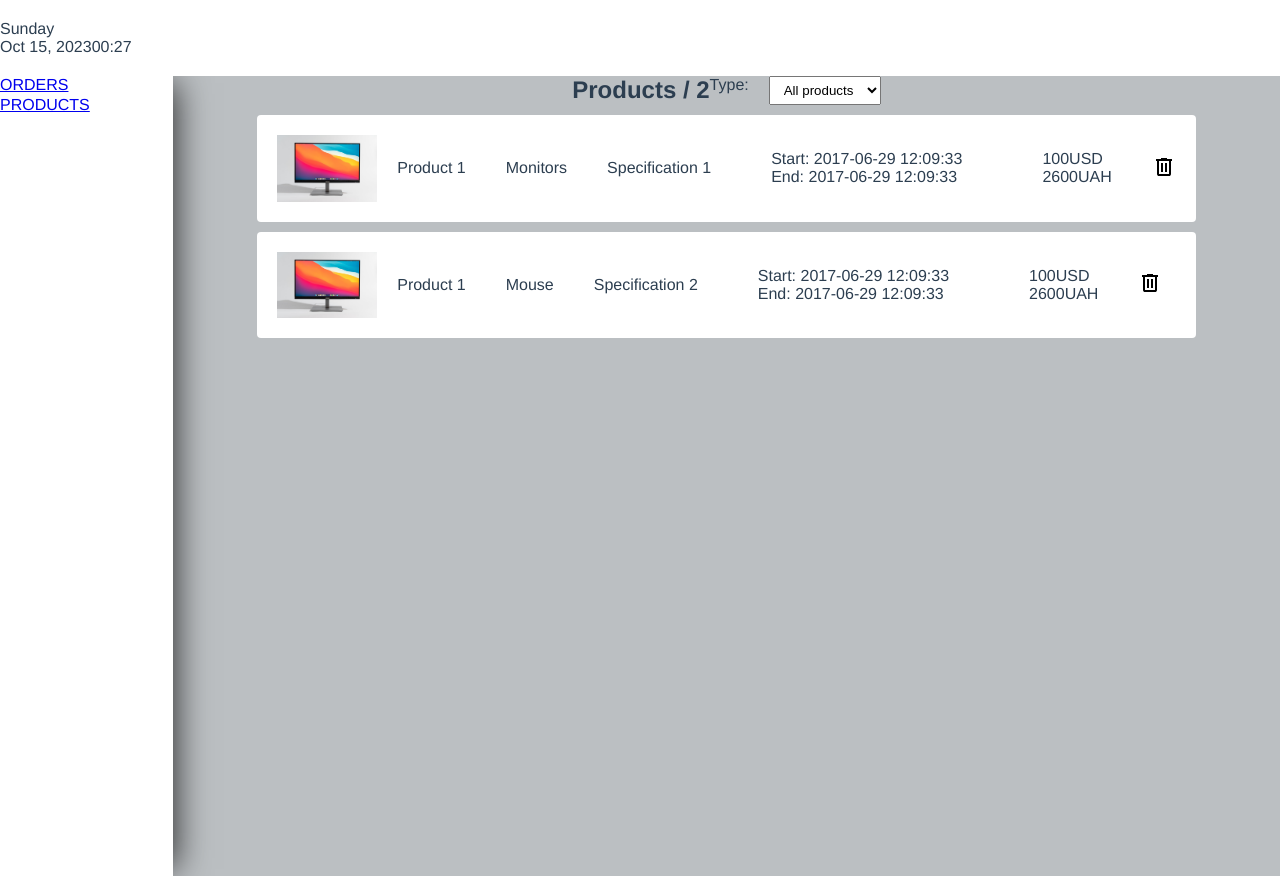
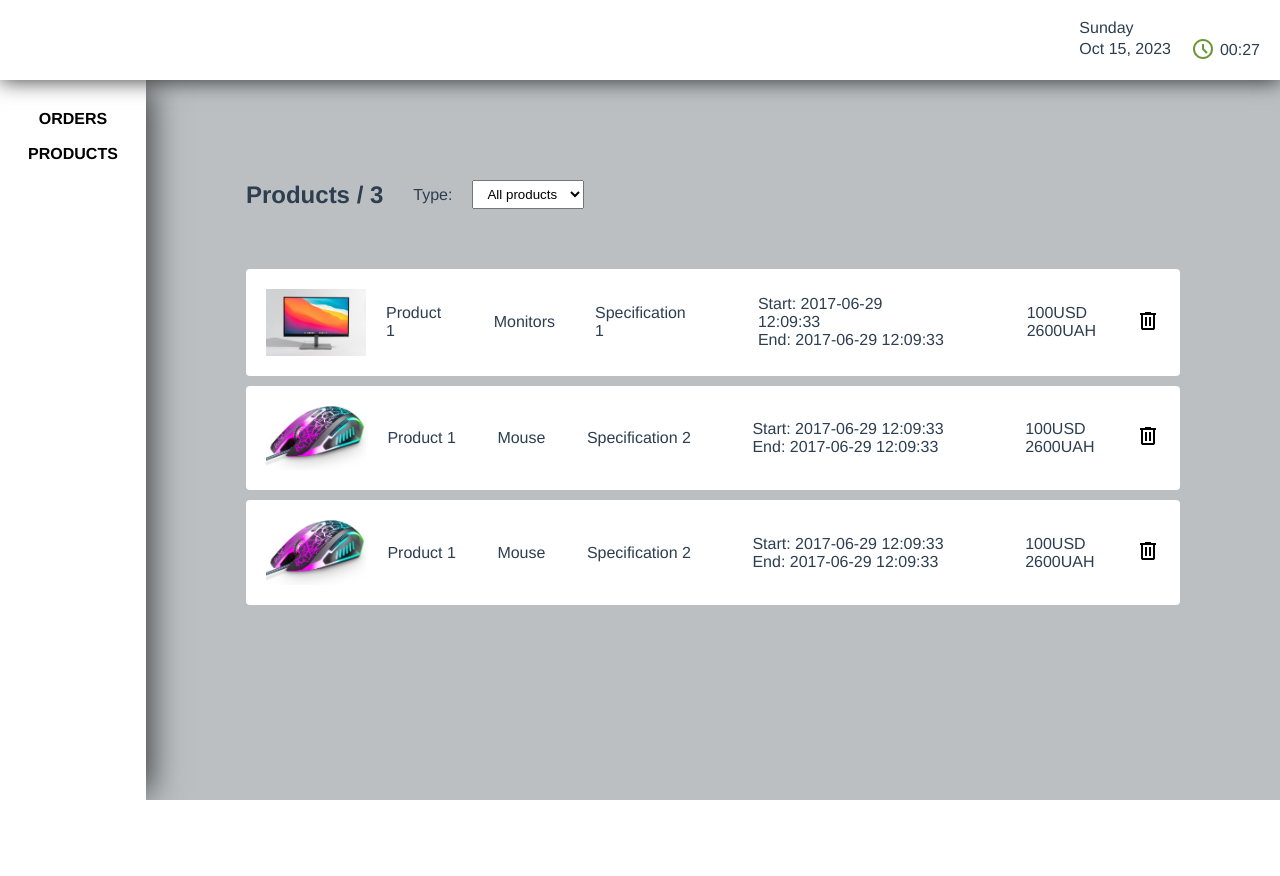
Before and after one commit to CyberBeast98/test-frontend-app, a Vue app: page /products in a window 1280 px wide. After the commit the page ends 800 px from the top, so only its background shows below. Built offline with nearby package versions, Linux system fonts and the light colour scheme.

Commit message:
added some styles and added sorting fixes

```diff
--- a/src/App.vue
+++ b/src/App.vue
@@ -1,7 +1,7 @@
 <template>
   <div class="full-width">
-    <HeaderComponent />
-    <div class="flex">
+    <TopMenu />
+    <div class="flex test">
       <NavigationMenu />
       <router-view />
     </div>
@@ -10,11 +10,11 @@
 
 <script>
 import NavigationMenu from "@/components/Navigation";
-import HeaderComponent from "@/components/Header";
+import TopMenu        from "@/components/TopMenu";
 
 export default {
   name: 'App',
-  components: {HeaderComponent, NavigationMenu },
+  components: {TopMenu, NavigationMenu },
   mounted() {
     this.$store.dispatch('getOrders');
     this.$store.dispatch('getProducts');
@@ -43,6 +43,10 @@ li {
   list-style: none;
 }
 
+a {
+  text-decoration: none;
+}
+
 button {
   border: none;
   background-color: transparent;
@@ -53,7 +57,21 @@ button {
   display: flex;
 }
 
+.flex-center {
+  display: flex;
+  align-items: center;
+}
+
+.flex-column {
+  display: flex;
+  flex-direction: column;
+}
+
 .full-width {
   width: 100%;
 }
+
+.test {
+  height: 90vh;
+}
 </style>
--- a/src/components/Date.vue
+++ b/src/components/Date.vue
@@ -1,13 +1,17 @@
 <template>
-  <span v-if="isHeader">{{weekday}}</span>
-  <div>
-    <span>{{formattedDate}}</span>
-    <span v-if="isHeader">{{formattedTime}}</span>
+  <div class="date">
+    <span v-if="isHeader">{{weekday}}</span>
+    <div class="flex-center">
+      <span>{{formattedDate}}</span>
+      <div v-if="isHeader" class="time">
+        <img src="./../assets/icons/time.svg" alt="time">
+        <span>{{formattedTime}}</span>
+      </div>
+    </div>
   </div>
 </template>
 
 <script>
-
 export default {
   name: 'DateComponent',
   props: {
@@ -45,3 +49,22 @@ export default {
   }
 }
 </script>
+
+<style scoped>
+.date {
+  display: flex;
+  flex-direction: column;
+}
+
+.time {
+  display: flex;
+  align-items: center;
+  justify-content: flex-end;
+  margin-left: 20px;
+}
+
+.time span {
+  margin-top: 1px;
+  margin-left: 5px;
+}
+</style>
--- a/src/components/DeletePopup.vue
+++ b/src/components/DeletePopup.vue
@@ -46,6 +46,7 @@ export default {
   }
 }
 </script>
+
 <style scoped>
 .delete-popup {
   position: absolute;
@@ -61,7 +62,6 @@ export default {
 .delete-popup__image {
   width: 50px;
 }
-
 
 .delete-popup__header {
   position: relative;
--- a/src/components/Navigation.vue
+++ b/src/components/Navigation.vue
@@ -1,5 +1,5 @@
 <template>
-  <nav class="navigation">
+  <nav class="navigation flex-center flex-column">
     <router-link to="/" class="navigation__link">Orders</router-link>
     <router-link to="/products" class="navigation__link">Products</router-link>
   </nav>
@@ -10,17 +10,19 @@ export default {
   name: 'NavigationMenu'
 }
 </script>
+
 <style scoped>
 .navigation {
-  display: flex;
-  flex-direction: column;
   width: 200px;
-  background-color: #ffffff;
+  background-color: #FFFFFF;
   box-shadow: 10px 0 32px -7px rgba(0,0,0,0.75);
-  height: 100vh;
+  padding: 30px 0;
 }
 
 .navigation__link {
+  color: #000000;
+  font-weight: 600;
+  margin-bottom: 15px;
   border-bottom: 2px solid transparent;
   text-transform: uppercase;
   transition: 0.3s;
--- a/src/components/Orders.vue
+++ b/src/components/Orders.vue
@@ -34,6 +34,7 @@ export default {
   flex-direction: column;
   align-items: center;
   width: 100%;
+  padding: 100px 100px 0;
 }
 
 .order {
--- a/src/components/Products.vue
+++ b/src/components/Products.vue
@@ -1,7 +1,7 @@
 <template>
-  <div class="products__container">
-    <div class="flex">
-      <h2>Products / {{ sorting.length }}</h2>
+  <div class="container">
+    <div class="counter__block">
+      <h2 class="counter">Products / {{ sorting.length }}</h2>
       <SortSelect :products="products" />
     </div>
     <ul class="product">
@@ -10,11 +10,11 @@
         <span>{{product.title}}</span>
         <span>{{product.type}}</span>
         <span>{{product.specification}}</span>
-        <div class="product__guarantee">
+        <div class="product__block">
           <span> Start: {{product.guarantee.start}}</span>
           <span> End: {{product.guarantee.end}}</span>
         </div>
-        <div class="product__price">
+        <div class="product__block">
           <span>{{product.price[0].value}}{{product.price[0].symbol}}</span>
           <span>{{product.price[1].value}}{{product.price[1].symbol}}</span>
         </div>
@@ -66,26 +66,44 @@ export default {
 }
 </script>
 <style scoped>
-.products__container {
+.container {
   display: flex;
   flex-direction: column;
   align-items: center;
   width: 100%;
+  padding: 100px 100px 0;
 }
+
 .product__item {
   display: flex;
   align-items: center;
+  justify-content: space-between;
+  margin: 10px 0;
   padding: 20px;
   background-color: #FFFFFF;
-  margin: 10px;
   border-radius: 4px;
+}
+
+.counter__block {
+  display: flex;
+  align-items: center;
+  align-self: flex-start;
+  margin-bottom: 50px;
+}
+
+.counter {
+  margin-right: 30px;
+}
+
+.product {
+  width: 100%;
 }
 
 .product__item span {
   margin: 0 20px;
 }
 
-.product__guarantee, .product__price {
+.product__block {
   display: flex;
   flex-direction: column;
   margin: 0 20px;
--- a/src/components/SortSelect.vue
+++ b/src/components/SortSelect.vue
@@ -1,29 +1,34 @@
 <template>
-  <div class="flex">
+  <div class="flex-center">
     <label for="type-select">Type:</label>
     <select @change="onChange($event)" id="type-select">
       <option value="" selected>All products</option>
-      <option v-for="product in products" :key="product.id" :value="product.type">
-        {{product.type}}
+      <option v-for="product in getUniqTypes" :key="product.index" :value="product">
+        {{product}}
       </option>
     </select>
   </div>
 </template>
 
 <script>
-
 export default {
   name: 'SortSelect',
   props: { products: { type: Array } },
+  computed: {
+    getUniqTypes() {
+      let types = this.products.map(i => i.type);
+
+      return [...new Set(types)];
+    }
+  },
   methods: {
     onChange(event) {
       this.$store.commit('setSelectedOption', event.target.value)
     }
   }
-
-
 }
 </script>
+
 <style scoped>
 select {
   margin-left: 20px;
--- a/src/components/Header.vue
+++ b/src/components/TopMenu.vue
@@ -1,21 +1,27 @@
 <template>
-  <header>
+  <header class="top-menu">
     <DateComponent :date="new Date()" :isHeader="true"/>
   </header>
 </template>
 
 <script>
+import DateComponent from "@/components/Date";
 
-import DateComponent from "@/components/Date";
 export default {
-  name: 'HeaderComponent',
+  name: 'TopMenu',
   components: {DateComponent},
 }
 </script>
+
 <style scoped>
-header {
+.top-menu {
   position: sticky;
-  padding: 20px 0;
+  display: flex;
+  justify-content: flex-end;
+  align-items: center;
+  height: 10vh;
+  padding: 0 20px;
   background-color: #FFFFFF;
+  box-shadow: 0 1px 20px 0 rgba(0,0,0,0.75);
 }
 </style>
--- a/src/front-end-data.json.js
+++ b/src/front-end-data.json.js
@@ -1,4 +1,5 @@
 import monitor from './assets/monitor.jpg'
+import mouse from './assets/mouse.jpg'
 
 export const orders = [
   {
@@ -48,7 +49,7 @@ export const products = [
     id: 2,
     serialNumber: 1234,
     isNew: 1,
-    photo: monitor,
+    photo: mouse,
     title: 'Product 1',
     type: 'Mouse',
     specification: 'Specification 2',
@@ -62,5 +63,24 @@ export const products = [
     ],
     order: 2,
     date: '2017-06-29 12:09:33'
+  },
+  {
+    id: 3,
+    serialNumber: 1234,
+    isNew: 1,
+    photo: mouse,
+    title: 'Product 1',
+    type: 'Mouse',
+    specification: 'Specification 2',
+    guarantee: {
+      start: '2017-06-29 12:09:33',
+      end: '2017-06-29 12:09:33'
+    },
+    price: [
+      {value: 100, symbol: 'USD', isDefault: 0},
+      {value: 2600, symbol: 'UAH', isDefault: 1}
+    ],
+    order: 3,
+    date: '2017-06-29 12:09:33'
   }
 ]
```
Also changed, not shown: src/assets/icons/time.svg (added), src/assets/mouse.jpg (added).
